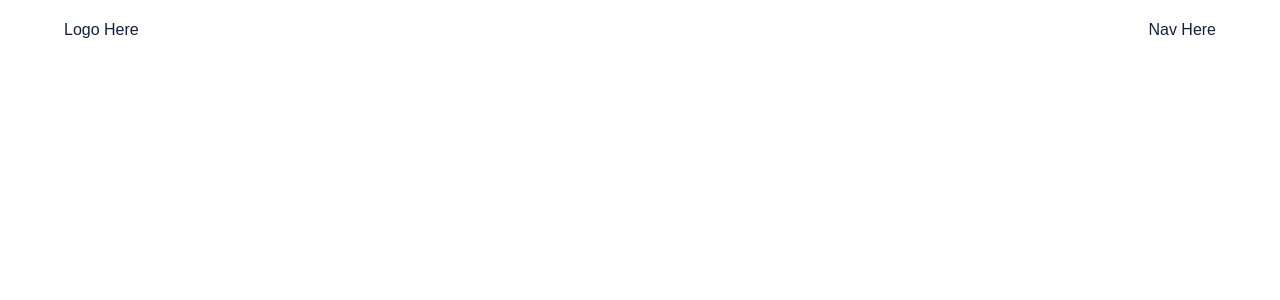
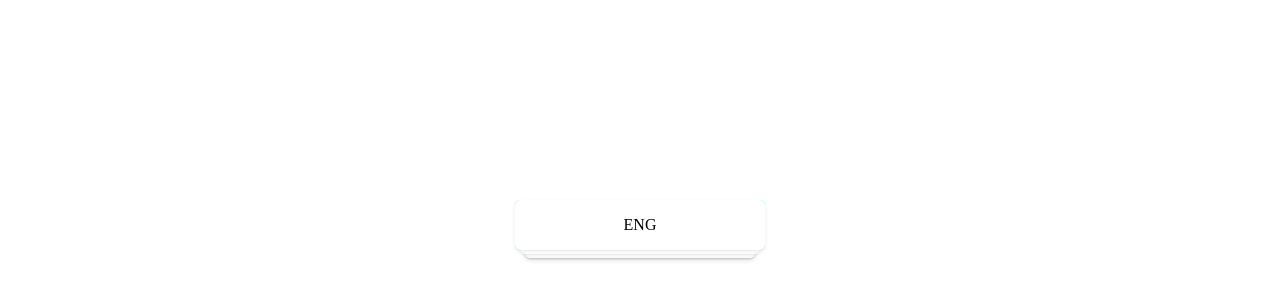
Before and after one commit to AbderrazakO/50components, a React (Create React App) app: page / in a window 1280 px wide. Shown: the top 300 px of the page. Built offline with nearby package versions, Linux system fonts and the light colour scheme; a web font is replaced by a local one.

Commit message:
Fnatic Drop Down Menu Set

```diff
--- a/src/App.js
+++ b/src/App.js
@@ -7,7 +7,7 @@ import DropMenu from './Components/DropDownMenu/index'
 const App = () => {
   return (
     <div>
-      <ResHeader logo={<div>Logo Here</div>} navBar={<div>Nav Here</div>} />
+      <DropMenu />
     </div>
   )
 }
--- a/src/Components/DropDownMenu/_index.scss
+++ b/src/Components/DropDownMenu/_index.scss
@@ -0,0 +1,28 @@
+//
+
+.dropDownBtn {
+  background-color: aqua;
+  margin-top: 200px;
+  min-width: 250px;
+  min-height: 50px;
+  border-radius: 5px;
+  display: flex;
+  flex-direction: column;
+  align-items: center;
+  justify-content: flex-start;
+  position: relative;
+
+  .dropItem {
+    position: absolute;
+    width: 100%;
+    min-height: 40px;
+    height: 50px;
+    border-radius: 5px;
+    box-shadow: 0px 2px 5px rgba(0, 0, 0, 0.05), 0px 1px 2px rgba(0, 0, 0, 0.05);
+    background-color: #fff;
+    display: flex;
+    align-items: center;
+    justify-content: center;
+    cursor: pointer;
+  }
+}
--- a/src/Components/DropDownMenu/index.js
+++ b/src/Components/DropDownMenu/index.js
@@ -0,0 +1,104 @@
+import { useState, useRef, useEffect } from 'react'
+
+const DropBtn = () => {
+  const [isClicked, setIsClicked] = useState(false)
+  const dropDown = useRef(null)
+
+  useEffect(() => {
+    const container = dropDown.current
+    if (isClicked) {
+      const itemsList = dropDown.current.childNodes
+      container.style.height = `${55 * itemsList.length}px`
+      for (let index = 0; index < itemsList.length; index++) {
+        // console.log(itemsList[index])
+        const itemWidth = dropDown.current.childNodes[index].offsetWidth
+        itemsList[index].style.top = `${index * 55}px`
+        itemsList[index].style.width = `${250}px`
+        itemsList[index].animate(
+          [
+            { top: `0px`, width: `${itemWidth}px` },
+            { top: `${index * 55}px`, width: `${250}px` },
+          ],
+          {
+            duration: 300,
+            easing: 'cubic-bezier(.5,.62,.68,.57)',
+          }
+        )
+      }
+    } else {
+      const itemsList = dropDown.current.childNodes
+      for (let index = 0; index < itemsList.length; index++) {
+        // console.log(itemsList[index])
+        itemsList[index].style.zIndex = `${99 + itemsList.length - index}`
+        if (index < 3) {
+          itemsList[index].style.top = `${index * 4}px`
+          itemsList[index].style.width = `${250 - index * 10}px`
+          itemsList[index].animate(
+            [
+              { top: `${index * 55}px`, width: `${250}px` }, // From
+              { top: `0px`, width: `${250 - index * 10}px` }, // To
+            ],
+            {
+              duration: 300,
+              easing: 'cubic-bezier(.5,.62,.68,.57)',
+            }
+          )
+        } else {
+          itemsList[index].style.top = `${8}px`
+          itemsList[index].style.width = `${230}px`
+          itemsList[index].animate(
+            [
+              { top: `${index * 55}px`, width: `${250}px` },
+              { top: `0px`, width: `${230}px` },
+            ],
+            {
+              duration: 300,
+              easing: 'cubic-bezier(.5,.62,.68,.57)',
+            }
+          )
+        }
+      }
+    }
+  })
+
+  const dropMenu = () => {
+    console.log('Over')
+    const itemsList = dropDown.current.childNodes
+    for (let index = 0; index < itemsList.length; index++) {
+      console.log(itemsList[index])
+      itemsList[index].style.top = `${index * 45}px`
+    }
+    // dropDown.current.addEventListener('mouseout', () => {
+    //   console.log('Out')
+    //   const itemsList = dropDown.current.childNodes
+    //   for (let index = 0; index < itemsList.length; index++) {
+    //     console.log(itemsList[index])
+    //     itemsList[index].style.top = `${45} px`
+    //   }
+    // })
+  }
+
+  return (
+    <div
+      className='dropDownBtn'
+      ref={dropDown}
+      // onClick={() => {
+      //   isClicked ? setIsClicked(false) : setIsClicked(true)
+      // }}
+      onMouseOver={() => {
+        setIsClicked(true)
+      }}
+      onMouseOut={() => {
+        setIsClicked(false)
+      }}
+    >
+      <div className='dropItem'>ENG</div>
+      <div className='dropItem'>ENG</div>
+      <div className='dropItem'>ENG</div>
+      <div className='dropItem'>ENG</div>
+      <div className='dropItem'>ENG</div>
+    </div>
+  )
+}
+
+export default DropBtn
--- a/src/Style/index.css
+++ b/src/Style/index.css
@@ -44,6 +44,49 @@ body {
       -ms-flex-pack: start;
           justify-content: flex-start;
   width: 100%;
+}
+
+.dropDownBtn {
+  background-color: aqua;
+  margin-top: 200px;
+  min-width: 250px;
+  min-height: 50px;
+  border-radius: 5px;
+  display: -webkit-box;
+  display: -ms-flexbox;
+  display: flex;
+  -webkit-box-orient: vertical;
+  -webkit-box-direction: normal;
+      -ms-flex-direction: column;
+          flex-direction: column;
+  -webkit-box-align: center;
+      -ms-flex-align: center;
+          align-items: center;
+  -webkit-box-pack: start;
+      -ms-flex-pack: start;
+          justify-content: flex-start;
+  position: relative;
+}
+
+.dropDownBtn .dropItem {
+  position: absolute;
+  width: 100%;
+  min-height: 40px;
+  height: 50px;
+  border-radius: 5px;
+  -webkit-box-shadow: 0px 2px 5px rgba(0, 0, 0, 0.05), 0px 1px 2px rgba(0, 0, 0, 0.05);
+          box-shadow: 0px 2px 5px rgba(0, 0, 0, 0.05), 0px 1px 2px rgba(0, 0, 0, 0.05);
+  background-color: #fff;
+  display: -webkit-box;
+  display: -ms-flexbox;
+  display: flex;
+  -webkit-box-align: center;
+      -ms-flex-align: center;
+          align-items: center;
+  -webkit-box-pack: center;
+      -ms-flex-pack: center;
+          justify-content: center;
+  cursor: pointer;
 }
 
 header {
```
Also changed, not shown: 1 other file (tests, documents, lock files or other folders).
